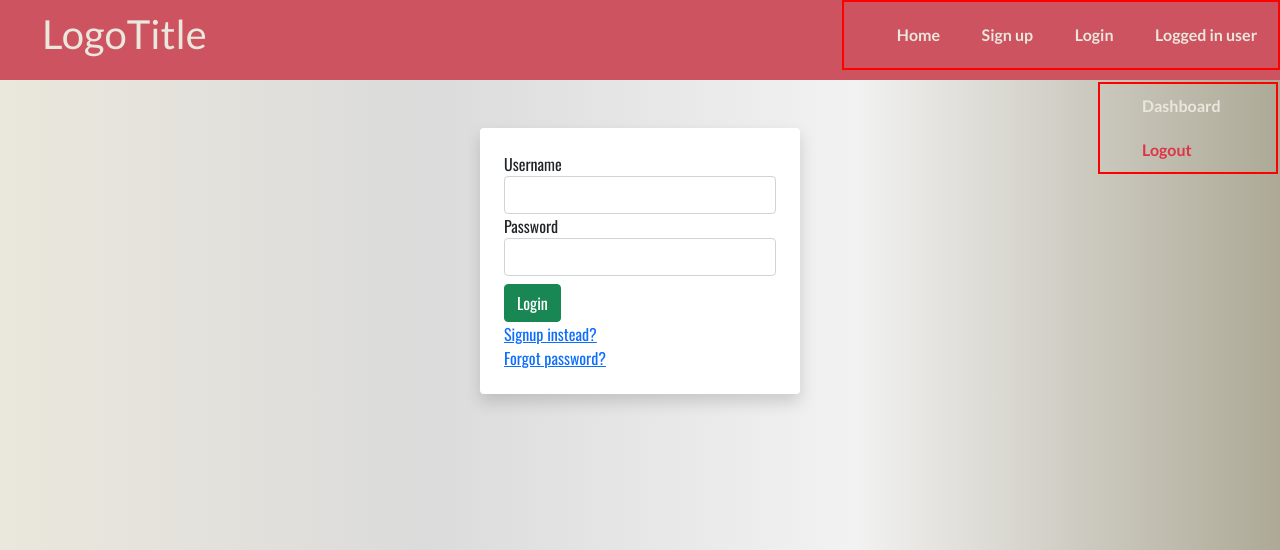
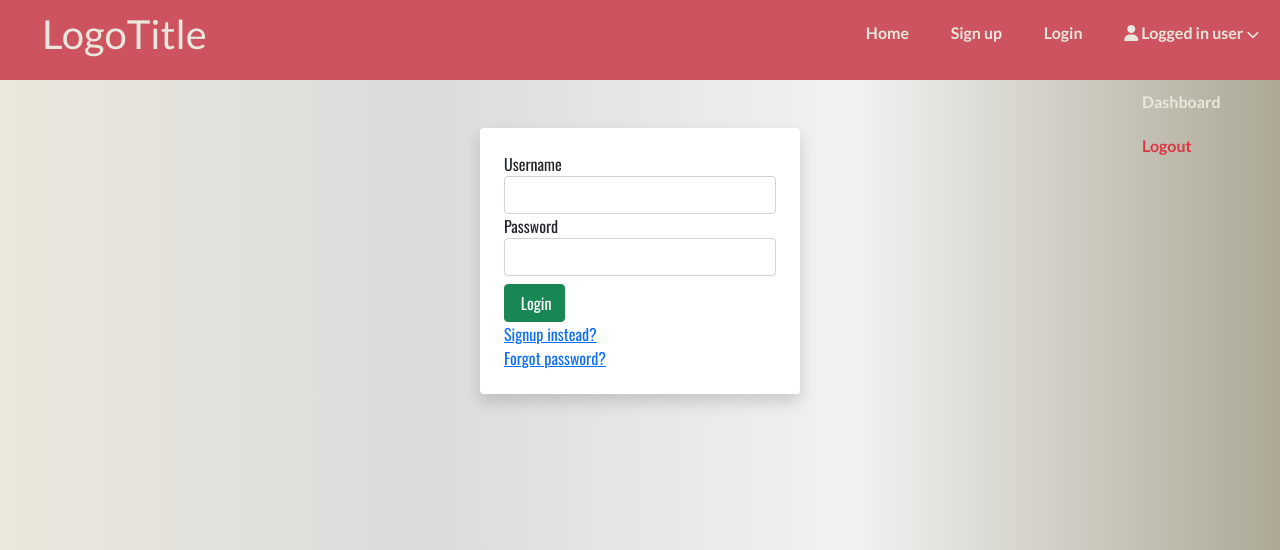
Before and after one commit to SarahWimark/Blog, a PHP site: page /login.php in a window 1280 px wide. Shown: the top 550 px of the page. Run offline with PHP 8.4, Linux system fonts and the light colour scheme; some libraries are stand-ins or nearby versions.

Commit message:
Adding icons

```diff
--- a/login.php
+++ b/login.php
@@ -14,7 +14,8 @@
                 <input type="password" class="form-control" id="password" name="password">
             </div>
             <div class="mt-2">
-                <button type="submit" class="btn btn-success" name="submit">Login</button>
+                <button type="submit" class="btn btn-success" name="submit"><i class="fa fa-arrow-right-to-arc"></i>
+                    Login</button>
             </div>
         </form>
         <div><a href="signup.php">Signup instead?</a></div>
--- a/src/includes/header.php
+++ b/src/includes/header.php
@@ -28,7 +28,7 @@
                     <li><a href="index.php">Home</a></li>
                     <li><a href="signup.php">Sign up</a></li>
                     <li><a href="login.php">Login</a></li>
-                    <li><a href="#">Logged in user</a>
+                    <li><a href="#"><i class="fa fa-user"></i> Logged in user <i class="fa fa-chevron-down"></i></a>
                         <ul class="sub-navigation">
                             <li><a href="#">Dashboard</a></li>
                             <li><a href="#" class="text-danger">Logout</a></li>
--- a/src/styles/header.css
+++ b/src/styles/header.css
@@ -18,7 +18,6 @@
 
 .navigation {
   float: right;
-  border: 2px solid red;
   list-style: none;
   position: relative;
 }
@@ -37,7 +36,6 @@
 
 .navigation a:hover {
   color: #d8c3a5;
-  background-color: #cd5360;
 }
 
 .sub-navigation {
@@ -46,7 +44,6 @@
   top: 80px;
   right: 0;
   width: 180px;
-  border: 2px solid red;
 }
 
 .sub-navigation li {
@@ -56,3 +53,7 @@
 .sub-navigation a {
   padding: 10px;
 }
+
+.fa-chevron-down {
+  font-size: 0.8rem;
+}
```
